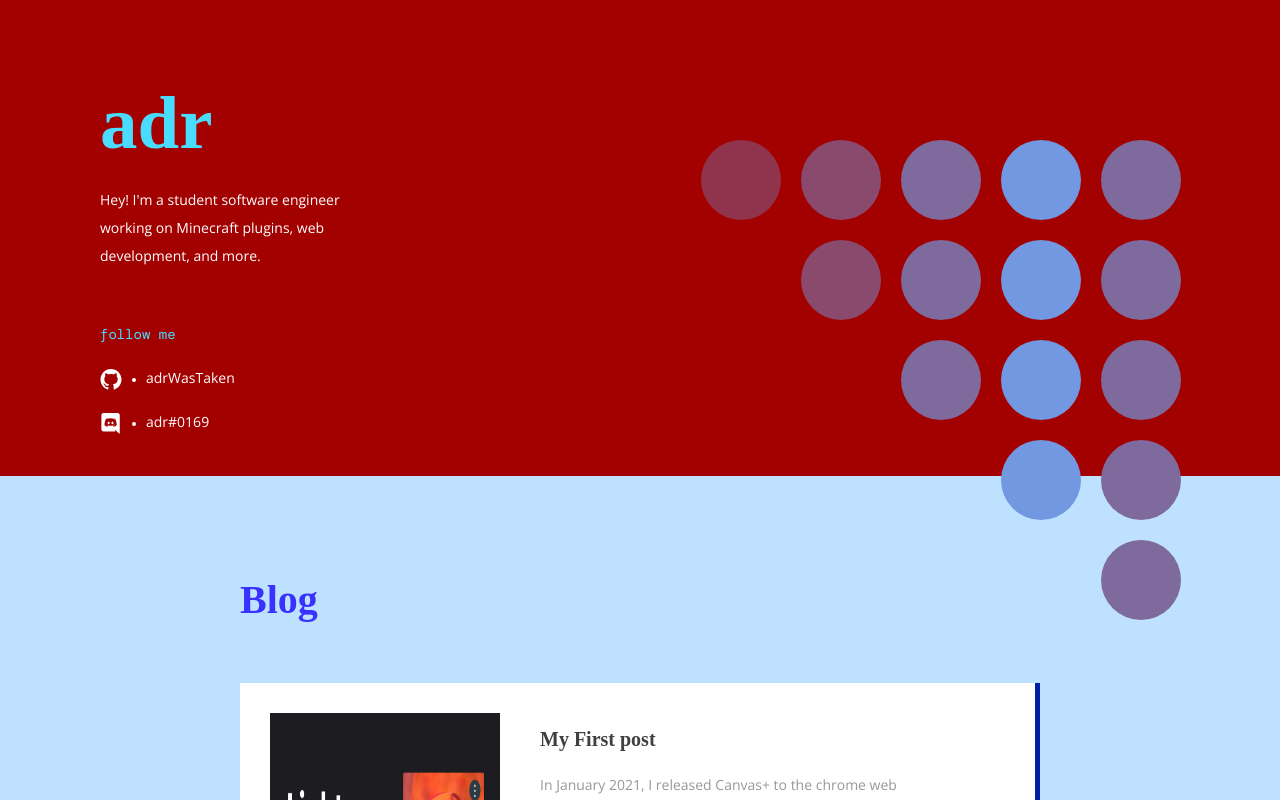
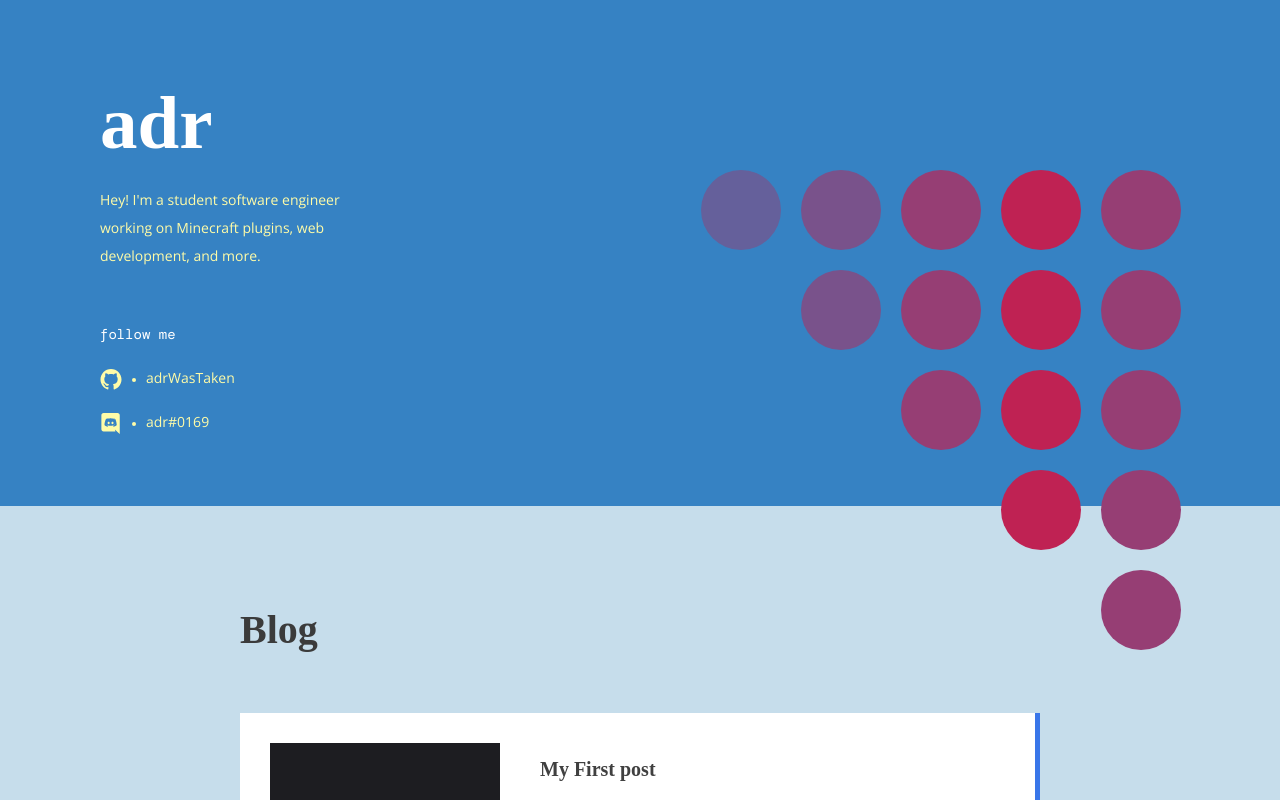
Before and after one commit to adriancasares/website, a Next.js app: page / in a window 1280 px wide. Shown: the top 800 px of the page. Built offline with nearby package versions, Linux system fonts and the light colour scheme; a web font is replaced by a local one.

Commit message:
Add more color combos

```diff
--- a/components/home/features/polka/Page.js
+++ b/components/home/features/polka/Page.js
@@ -35,7 +35,7 @@ export default function Page(props) {
     const blogPosts = props.blogPosts || []
 
     return (<>
-        <Section id="about">
+        <Section id="about" style={{paddingBottom:30}}>
           <LeftRightSplit maxWidth={1800}>
 
             {/* Controller for left panel */}
@@ -73,25 +73,25 @@ export default function Page(props) {
               /*********/
               '(min-width:800px)': <Side key="right" side="right" style={{maxWidth:360,paddingRight:115,paddingTop:140}}>
                     <QueryController queries={{
-                        '(min-width:1050px)': <PolkaDotArray key="right__feature" length={5}/>,
-                        '(min-width:950px)': <div style={{paddingTop:100}} key="right__feature"><PolkaDotArray length={4} colorOffset={1}/></div>,
-                        '': <div style={{paddingTop:200}} key="right__feature"><PolkaDotArray length={3} colorOffset={1}/></div>
+                        '(min-width:1050px)': <PolkaDotArray key="right__feature" length={5} style={{paddingTop:30}}/>,
+                        '(min-width:950px)': <div style={{paddingTop:100}} key="right__feature"><PolkaDotArray length={4} colorOffset={1} style={{paddingTop:30}}/></div>,
+                        '': <div style={{paddingTop:200}} key="right__feature"><PolkaDotArray length={3} colorOffset={1} style={{paddingTop:30}}/></div>
                     }}/>,
                 </Side>,
 
               /*********/
               '(min-width:750px)': <Side key="right" side="right" style={{maxWidth:360,paddingRight:95,paddingTop:340}}>
-                    <PolkaDotArray key="right__feature" length={3} colorOffset={1}/>
+                    <PolkaDotArray key="right__feature" length={3} colorOffset={1} style={{paddingTop:30}}/>
                 </Side>,
 
               /*********/
               '(min-width:650px)': <Side key="right" side="right" style={{maxWidth:360,paddingRight:80,paddingTop:340}}>
-                <PolkaDotArray key="right__feature" length={3} colorOffset={1}/>
+                <PolkaDotArray key="right__feature" length={3} colorOffset={1} style={{paddingTop:30}}/>
               </Side>,
 
               /*********/
               '(min-width:550px)': <Side key="right" side="right" style={{maxWidth:360,paddingRight:80,paddingTop:340}}>
-                <PolkaDotArray key="right__feature" length={3} colorOffset={1} invertedStaircase={true}/>
+                <PolkaDotArray key="right__feature" length={3} colorOffset={1} invertedStaircase={true} style={{paddingTop:30}}/>
               </Side>,
 
               /*********/
--- a/components/home/features/polka/components/PolkaDotArray.js
+++ b/components/home/features/polka/components/PolkaDotArray.js
@@ -1,3 +1,4 @@
+import { transform } from 'framer-motion';
 import React from 'react'
 import PolkaDot from './PolkaDot'
 
@@ -39,8 +40,10 @@ export default function PolkaDotArray(props) {
     }
 
     return (
-        <div className={styles.PolkaDotArray} style={{transform: `translateX(${(length * -1 * space) - 60}px)`}}>
-            {dots}
+        <div className="PolkaDotArray__Wrapper" style={props.style}>
+            <div className={styles.PolkaDotArray} style={{transform:`translateX(${(length * -1 * space) - 60}px)`}}>
+                {dots}
+            </div>
         </div>
     )
 }
--- a/components/structure/Section.js
+++ b/components/structure/Section.js
@@ -4,7 +4,7 @@ import styles from './Section.module.css'
 
 export default function Section(props) {
     return (
-        <div className={styles.Section} data-section-id={props.id}>
+        <div className={styles.Section} data-section-id={props.id} style={props.style}>
             { props.children }
         </div>
     )
--- a/pages/_app.js
+++ b/pages/_app.js
@@ -19,40 +19,52 @@ function App({ Component, pageProps }) {
 
     switch(styling.feature) {
       case 'polka-dots':
-        styling.theme = choice(['red', 'yellow', 'green', 'blue', 'navy', 'purple'], random);
+        styling.theme = choice(['red', 'yellow', 'green', 'blue'/*, 'navy', 'purple'*/], random);
         styling.subtheme = choice(['pastel', 'vibrant'], random);
 
-        styling.theme = 'red'
+        //styling.theme = 'blue'
+
         // Decide everything else
         switch(styling.theme) {
           case 'red':
             [styling['about-panel-background'], styling['about-panel-header-color'], styling['about-panel-subheader-color'], styling['about-panel-paragraph-color'], styling['about-panel-extra-color-1'], styling['about-panel-extra-color-2'], styling['about-panel-extra-color-3'], styling['about-panel-extra-color-4'], styling['about-panel-extra-color-5'], styling['blog-panel-background'], styling['blog-panel-header-color'], styling['blog-panel-article-preview-background'], styling['blog-panel-article-title-color'], styling['blog-panel-article-excerpt-color'], styling['blog-panel-article-accent-color']] = choice([
               ['#FF3C61', '#5FE37D', '#FFF07E', '#FFFFFF', '#C7756A', '#AF8E6E', '#8EB174', '#5FE37D', '#8EB174', '#BEE1FF', '#3931FF', '#FFFFFF', '#404040', '#989898', '#0020A5'],
-              ['#DD003B', '#FFEB3A', '#FFEB3A', '#FFFFFF', '#E9513A', '#EE743A', '#F5A53A', '#FFEB00', '#F5A53A', '#BEE1FF', '#3931FF', '#FFFFFF', '#404040', '#989898', '#0020A5'],
-              ['#A30000', '#4ADCFF', '#4ADCFF', '#FFFFFF', '#90344D', '#894A6E', '#7F6A9D', '#7198E0', '#7F6A9D', '#BEE1FF', '#3931FF', '#FFFFFF', '#404040', '#989898', '#0020A5'],
-              ['#FF533C', '#6A1D58', '#6A1D58', '#FFF8C3', '#CB3F44', '#B53748', '#962D4F', '#6A1D58', '#962C4E', '#BEE1FF', '#3931FF', '#FFFFFF', '#404040', '#989898', '#0020A5'],
-              ['#FF533C', '#6A1D58', '#6A1D58', '#FFF8C3', '#CB3F44', '#B53748', '#962D4F', '#6A1D58', '#962C4E', '#BEE1FF', '#3931FF', '#FFFFFF', '#404040', '#989898', '#0020A5'],
-              ['#FF7F00', '#1D3E6A', '#1D3E6A', '#FFFFFF', '#B06723', '#8F5E33', '#60514A', '#1D3E6A', '#60514A', '#BEE1FF', '#3931FF', '#FFFFFF', '#404040', '#989898', '#0020A5'],
-              ['#FFFFFF', '#3A3A3A', '#E14689', '#989898', '#F5DDE7', '#F5C6DA', '#F5B2CF', '#F696BF', '#F5B2CF', '#BEE1FF', '#3931FF', '#FFFFFF', '#404040', '#989898', '#0020A5'],
-            ], random)
-            //choice(['#FF3C61' /* Pinkish Reddish */, '#DD003B' /* Raspberry */, '#A30000' /* Royal Red */, '#FF533C' /* Orange */, '  ', /* Mango */], random);
-
-            /*if(styling['about-panel-background'] === '#FF3C61' || styling['about-panel-background'] === '#DD003B' || styling['about-panel-background'] === '#A30000' || (styling['about-panel-background'] === '#FF533C' && chance(0.5, random))) {
-              styling['about-panel-header-color'] = choice(['#95FFA1', '#EBFF00', '#00F5FF'], random)
-              styling['about-panel-subheader-color'] = choice(['#EBFF00', '#FFFFFF', (styling['about-panel-header-color'] !== '#00F5FF' ? styling['about-panel-header-color'] : '#B4FCFF')], random)
-              styling['about-panel-paragraph-color'] = choice(['#EBFF00', '#FFFFFF', (styling['about-panel-header-color'] !== '#00F5FF' ? styling['about-panel-header-color'] : '#B4FCFF')], random)
-            } else {
-              styling['about-panel-header-color'] = choice((styling['about-panel-background'] === '#FF533C' ? ['#145B7B', '#60004A', '#FFFFFF'] : ['#005F0B', '#007BB1', '#FFFFFF']), random)
-              styling['about-panel-paragraph-color'] = choice(['#FFFFFF', '#FFF07E', (styling['about-panel-header-color'])], random)
-              styling['about-panel-subheader-color'] = choice([(styling['about-panel-header-color']), (styling['about-panel-paragraph-color'])], random)
-            }*/
-            //#4AE1F5
+              ['#DD003B', '#FFEB3A', '#FFEB3A', '#FFFFFF', '#E9513A', '#EE743A', '#F5A53A', '#FFEB00', '#F5A53A', '#FFCBE1', '#3931FF', '#FFFFFF', '#404040', '#989898', '#A2000D'],
+              ['#A30000', '#4ADCFF', '#4ADCFF', '#FFFFFF', '#90344D', '#894A6E', '#7F6A9D', '#7198E0', '#7F6A9D', '#FFEDCB', '#FF6200', '#FFFFFF', '#404040', '#989898', '#F20000'],
+              ['#FF533C', '#6A1D58', '#6A1D58', '#FFF8C3', '#CB3F44', '#B53748', '#962D4F', '#6A1D58', '#962C4E', '#BEE1FE', '#FF6200', '#FFFFFF', '#404040', '#989898', '#0020A5'],
+              ['#FF7F00', '#1D3E6A', '#1D3E6A', '#FFFFFF', '#B06723', '#8F5E33', '#60514A', '#1D3E6A', '#60514A', '#B5D8B9', '#460046', '#FFFFFF', '#404040', '#989898', '#1F5000'],
+              ['#FFFFFF', '#3A3A3A', '#E14689', '#989898', '#F5DDE7', '#F5C6DA', '#F5B2CF', '#F696BF', '#F5B2CF', '#EEEEDC', '#3A3A3A', '#FFFFFF', '#404040', '#989898', '#E14689'],
+           ], random)
             break;
           case 'yellow':
+            [styling['about-panel-background'], styling['about-panel-header-color'], styling['about-panel-subheader-color'], styling['about-panel-paragraph-color'], styling['about-panel-extra-color-1'], styling['about-panel-extra-color-2'], styling['about-panel-extra-color-3'], styling['about-panel-extra-color-4'], styling['about-panel-extra-color-5'], styling['blog-panel-background'], styling['blog-panel-header-color'], styling['blog-panel-article-preview-background'], styling['blog-panel-article-title-color'], styling['blog-panel-article-excerpt-color'], styling['blog-panel-article-accent-color']] = choice([
+              ['#E9FF3C', '#6E5FE3', '#6E5FE3', '#969696', '#BDC775', '#ABAF8E', '#928EB1', '#6E5FE3', '#928EB1', '#004360', '#FFFFFF', '#50778D', '#FFFFFF', '#DDDDDD', '#FCFFAC'],
+              ['#FDEB3A', '#3976E9', '#3976E9', '#717171', '#B7C175', '#9BB08F', '#7398B4', '#3976E9', '#7398B4', '#CAD6D5', '#3B3B3B', '#FFFFFF', '#404040', '#989898', '#3976E9'],
+              ['#FFE67C', '#6E017C', '#6E017C', '#7F6A9D', '#C9D568', '#B3CF60', '#93C655', '#65BA45', '#93C655', '#CBEBFF', '#0045FF', '#FFFFFF', '#404040', '#989898', '#2345FB'],
+              ['#FFE200', '#000000', '#000000', '#7E7E7E', '#FD9737', '#FD7535', '#FD4533', '#FC0030', '#FD4532', '#28A5E8', '#FFFFFF', '#FFFFFF', '#404040', '#989898', '#005A8B'],
+              ['#FFCE00', '#3110A1', '#3110A1', '#7E5217', '#EF9421', '#E97C2F', '#E05B43', '#D32C60', '#E05B43', '#365A4B', '#FFFFFF', '#299166', '#FFC700', '#FFFFFF', '#004957'],
+              ['#FFFFFF', '#3A3A3A', '#FC7E00', '#989898', '#F7E7AE', '#F8E190', '#FAD963', '#FDCE26', '#FAD963', '#BB9AD6', '#FFFFFF', '#F3DDFF', '#5A03FF', '#818181', '#5A0AFB'],
+           ], random)
             break;
           case 'green':
+            [styling['about-panel-background'], styling['about-panel-header-color'], styling['about-panel-subheader-color'], styling['about-panel-paragraph-color'], styling['about-panel-extra-color-1'], styling['about-panel-extra-color-2'], styling['about-panel-extra-color-3'], styling['about-panel-extra-color-4'], styling['about-panel-extra-color-5'], styling['blog-panel-background'], styling['blog-panel-header-color'], styling['blog-panel-article-preview-background'], styling['blog-panel-article-title-color'], styling['blog-panel-article-excerpt-color'], styling['blog-panel-article-accent-color']] = choice([
+              ['#A9E293', '#3A3A3A', '#3A3A3A', '#838383', '#A4B98B', '#B2A681', '#C68B73', '#E3645F', '#C68B73', '#EAEDC9', '#3A3A3A', '#FFFFFF', '#404040', '#A6A6A6', '#FF7600'],
+              ['#83B746', '#FFF500', '#FFF500', '#FFFFFF', '#A1954B', '#B1805B', '#C86371', '#D32D80', '#C86371', '#C6DDEB', '#3B3B3B', '#FFFFFF', '#404040', '#989898', '#3976E9'],
+              ['#C0E076', '#2345FB', '#2345FB', '#67779F', '#C7B154', '#D3A146', '#E48B33', '#FF6C00', '#E48B33', '#D5DEFF', '#FD6C18', '#FFFFFF', '#404040', '#989898', '#FD6C18'],
+              ['#57BC3F', '#FFE200', '#FFE200', '#FFFFFF', '#8FC436', '#A8C833', '#CBCD2E', '#FCD500', '#CBCD2E', '#28A5E8', '#FFFFFF', '#FFFFFF', '#404040', '#989898', '#005A8B'],
+              ['#C0E076', '#FF5800', '#FF5800', '#7E5217', '#90C786', '#79B497', '#5999B0', '#2C73D3', '#5999AF', '#BFEDDA', '#3A3A3A', '#FFFFFF', '#404040', '#989898', '#004957'],
+              ['#CAE7E8', '#3A3A3A', '#FC7E00', '#989898', '#9BD9B7', '#88D3A3', '#6DCB87', '#47BF5E', '#6DCB87', '#F295BC', '#FFFFFF', '#FFFFFF', '#404040', '#989898', '#90003D']
+           ], random)
             break;
           case 'blue':
+            [styling['about-panel-background'], styling['about-panel-header-color'], styling['about-panel-subheader-color'], styling['about-panel-paragraph-color'], styling['about-panel-extra-color-1'], styling['about-panel-extra-color-2'], styling['about-panel-extra-color-3'], styling['about-panel-extra-color-4'], styling['about-panel-extra-color-5'], styling['blog-panel-background'], styling['blog-panel-header-color'], styling['blog-panel-article-preview-background'], styling['blog-panel-article-title-color'], styling['blog-panel-article-excerpt-color'], styling['blog-panel-article-accent-color']] = choice([
+              ['#93E2DC', '#3A3A3A', '#3A3A3A', '#838383', '#AEB5AF', '#BAA39D', '#CB8983', '#E3645F', '#CB8983', '#EAEDC9', '#3A3A3A', '#FFFFFF', '#404040', '#A6A6A6', '#FF7600'],
+              ['#3682C3', '#FFFFFF', '#FFFFFF', '#FFFCA8', '#65609B', '#79528B', '#963E74', '#BF2253', '#963E74', '#C6DDEB', '#3B3B3B', '#FFFFFF', '#404040', '#989898', '#3976E9'],
+              ['#619CE2', '#FCE229', '#FCE229', '#FFFFFF', '#6F7CE8', '#756FEC', '#7536F4', '#7600FF', '#7536F4', '#FFFAD5', '#FD6C18', '#FFFFFF', '#404040', '#989898', '#FD6C18'],
+              ['#0058FF', '#FFE200', '#FFE200', '#FFFFFF', '#5682B4', '#7C9594', '#B1AF67', '#FCD500', '#B1AF67', '#E82854', '#FFFFFF', '#FFFFFF', '#404040', '#989898', '#74001B'],
+              ['#AADED8', '#FF5800', '#FF5800', '#90806C', '#BBA594', '#C38D78', '#CF6C50', '#E03D17', '#CF6C50', '#EABDC4', '#3A3A3A', '#FFFFFF', '#404040', '#989898', '#D58592'],
+              ['#FFFFFF', '#0062FF', '#0062FF', '#989898', '#9BD9B7', '#88D3A3', '#6DCB87', '#47BF5E', '#6DCB87', '#4092BE', '#FFFFFF', '#FFFFFF', '#404040', '#989898', '#005EA3']
+           ], random)
             break;
           case 'navy':
             break;
--- a/styles/globals.css
+++ b/styles/globals.css
@@ -2,7 +2,6 @@ html,
 body {
   padding: 0;
   font-family: 'Open Sans', 'Helvetica Neue', arial, sans-serif;
-  background-color: #EEE;
 }
 
 body, h1, h2, h3, h4, h5, h6, p {
```
